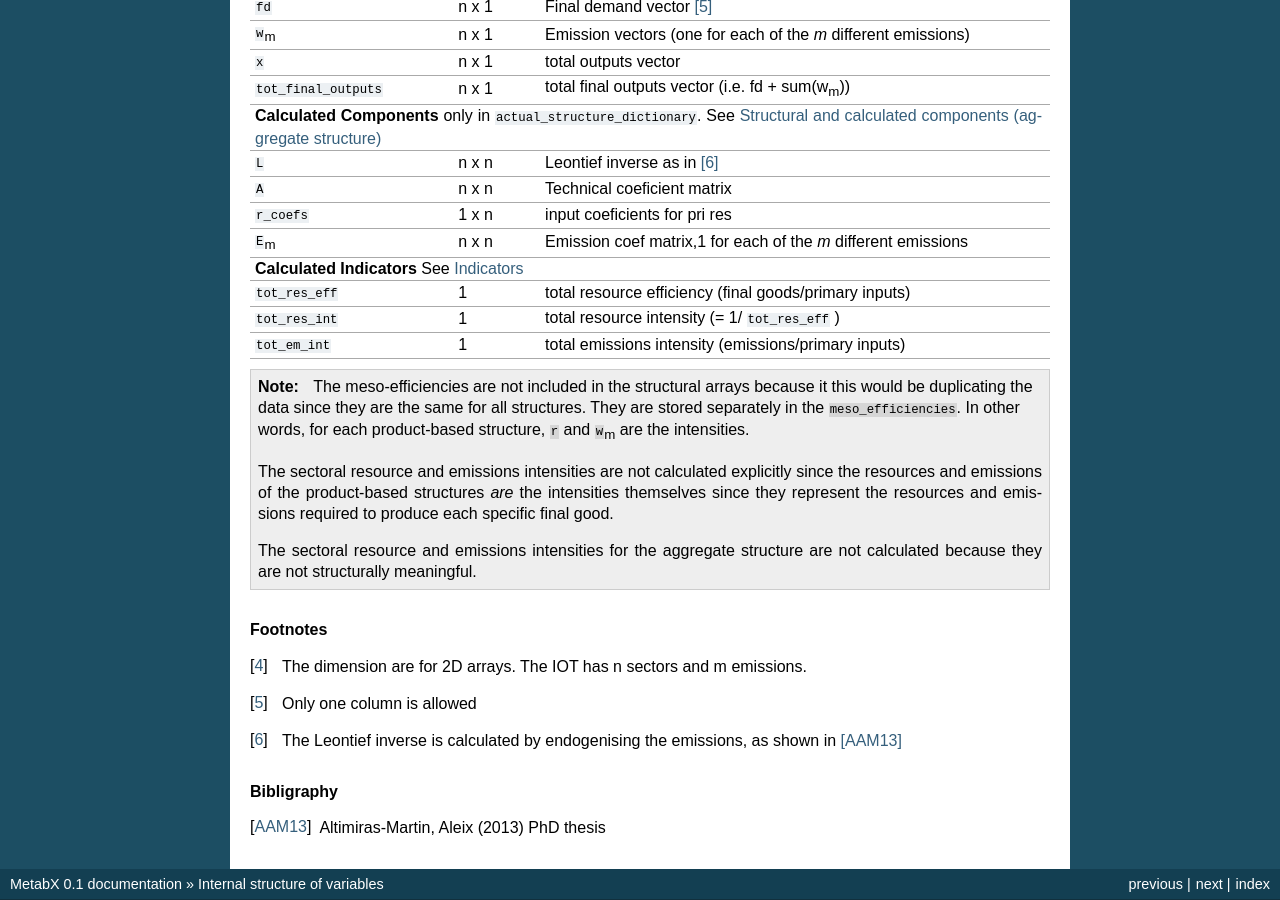
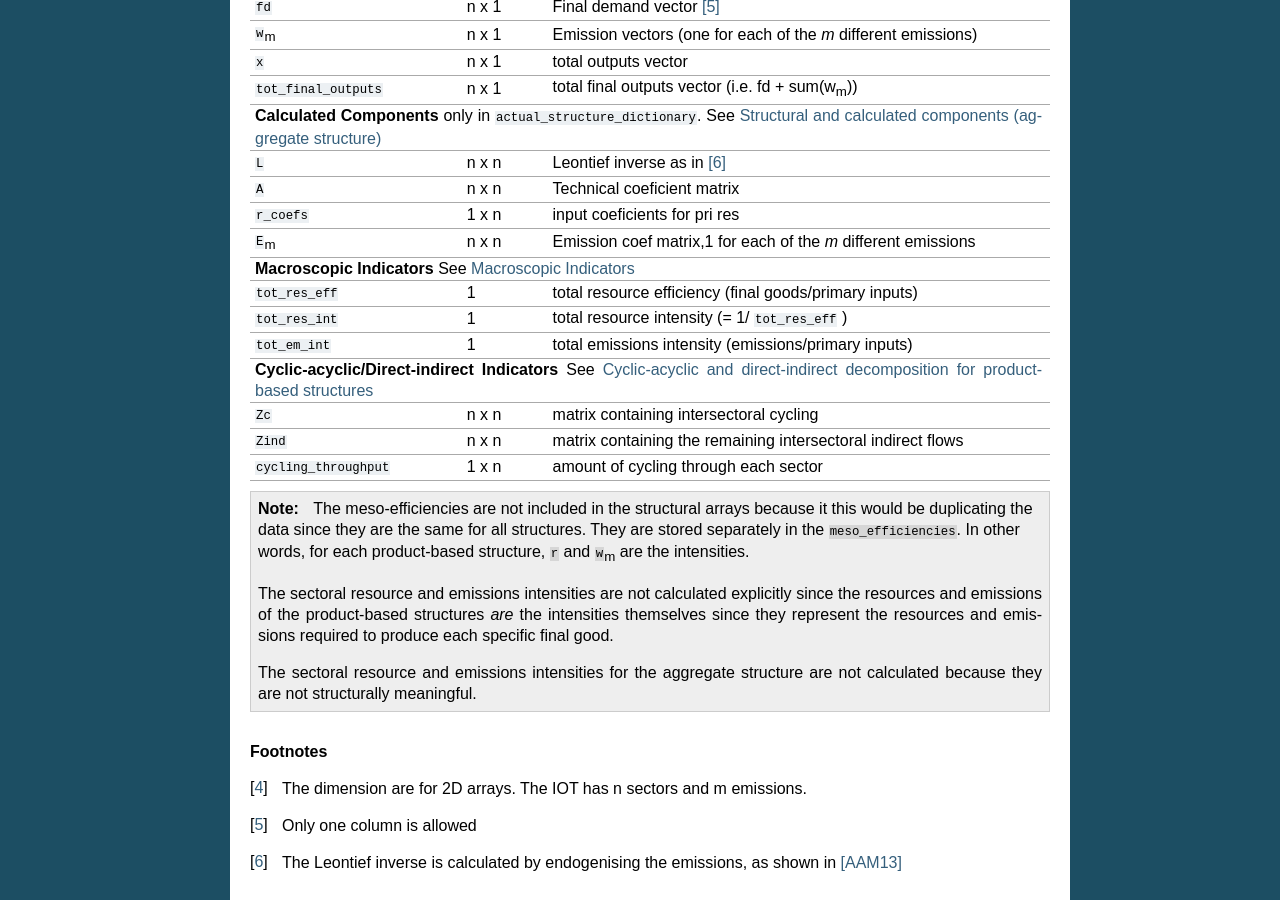
Before and after one commit to Friedsoap/MetabX, a Sphinx documentation site: the page built from DOC/source/internal_data_structure.rst, in a window 1280 px wide and 900 px high, scrolled down 517 px. Built offline with Sphinx 7.4.7, drawn with Linux system fonts in a browser that asks for light colours.

Commit message:
added cycling throughput calculation and in docs

```diff
--- a/DOC/source/calculations.rst
+++ b/DOC/source/calculations.rst
@@ -27,12 +27,14 @@
 
 to fill
 
-.. _indicators:
+.. _macro_ind:
 
-Indicators
-----------
+Macroscopic Indicators
+----------------------
 
 to fill
+
+.. _cy_ac_ind:
 
 Cyclic-acyclic and direct-indirect decomposition for product-based structures
 -----------------------------------------------------------------------------
--- a/DOC/source/internal_data_structure.rst
+++ b/DOC/source/internal_data_structure.rst
@@ -16,50 +16,63 @@
 
 The structure of ``actual_structure_dictionary`` is :
 
-+------------------------+------------+--------------------------------+
-| Key                    | Dim [#1]_  | Content                        |
-+========================+============+================================+
-| **Structural\  Components**  The aggregate structure is              |
-| taken from :ref:`data_input`; the product-based ones calculated in   |
-| :ref:`prod_based_comp`                                               |
-+------------------------+------------+--------------------------------+
-| ``r``                  | 1 x n      |  Primary resources vector      |
-+------------------------+------------+--------------------------------+
-| ``Z``                  | n x n      | Intersectoral matrix           |
-+------------------------+------------+--------------------------------+
-| ``fd``                 | n x 1      |  Final demand vector [#2]_     |
-+------------------------+------------+--------------------------------+
-| ``w``:sub:`m`          | n x 1      | Emission vectors (one for each |
-|                        |            | of the *m* different emissions)|
-+------------------------+------------+--------------------------------+
-| ``x``                  | n x 1      | total outputs vector           |
-+------------------------+------------+--------------------------------+
-| ``tot_final_outputs``  | n x 1      | total final outputs vector     |
-|                        |            | (i.e. fd + sum(w\ :sub:`m`\ )) |
-+------------------------+------------+--------------------------------+
-| **Calculated\  Components** only in ``actual_structure_dictionary``. |
-| See :ref:`agg_comp`                                                  |
-+------------------------+------------+--------------------------------+
-| ``L``                  | n x n      |  Leontief inverse as in [#3]_  |
-+------------------------+------------+--------------------------------+
-| ``A``                  | n x n      | Technical coeficient matrix    |
-+------------------------+------------+--------------------------------+
-| ``r_coefs``            | 1 x n      |  input coeficients for pri res |
-+------------------------+------------+--------------------------------+
-| ``E``:sub:`m`          | n x n      | Emission coef matrix,1 for each|
-|                        |            | of the *m* different emissions |
-+------------------------+------------+--------------------------------+
-| **Calculated\  Indicators** See :ref:`indicators`                    |
-+------------------------+------------+--------------------------------+
-| ``tot_res_eff``        | 1          | total resource efficiency      |
-|                        |            | (final goods/primary inputs)   |
-+------------------------+------------+--------------------------------+
-| ``tot_res_int``        | 1          | total resource intensity       |
-|                        |            | (= 1/ ``tot_res_eff`` )        |
-+------------------------+------------+--------------------------------+
-| ``tot_em_int``         | 1          | total emissions intensity      |
-|                        |            | (emissions/primary inputs)     |
-+------------------------+------------+--------------------------------+
++------------------------+------------+------------------------------------+
+| Key                    | Dim [#1]_  | Content                            |
++========================+============+====================================+
+| **Structural\  Components**  The aggregate structure is                  |
+| taken from :ref:`data_input`; the product-based ones calculated in       |
+| :ref:`prod_based_comp`                                                   |
++------------------------+------------+------------------------------------+
+| ``r``                  | 1 x n      |  Primary resources vector          |
++------------------------+------------+------------------------------------+
+| ``Z``                  | n x n      | Intersectoral matrix               |
++------------------------+------------+------------------------------------+
+| ``fd``                 | n x 1      |  Final demand vector [#2]_         |
++------------------------+------------+------------------------------------+
+| ``w``:sub:`m`          | n x 1      | Emission vectors (one for each     |
+|                        |            | of the *m* different emissions)    |
++------------------------+------------+------------------------------------+
+| ``x``                  | n x 1      | total outputs vector               |
++------------------------+------------+------------------------------------+
+| ``tot_final_outputs``  | n x 1      | total final outputs vector         |
+|                        |            | (i.e. fd + sum(w\ :sub:`m`\ ))     |
++------------------------+------------+------------------------------------+
+| **Calculated\  Components** only in ``actual_structure_dictionary``.     |
+| See :ref:`agg_comp`                                                      |
++------------------------+------------+------------------------------------+
+| ``L``                  | n x n      |  Leontief inverse as in [#3]_      |
++------------------------+------------+------------------------------------+
+| ``A``                  | n x n      | Technical coeficient matrix        |
++------------------------+------------+------------------------------------+
+| ``r_coefs``            | 1 x n      |  input coeficients for pri res     |
++------------------------+------------+------------------------------------+
+| ``E``:sub:`m`          | n x n      | Emission coef matrix,1 for each    |
+|                        |            | of the *m* different emissions     |
++------------------------+------------+------------------------------------+
+| **Macroscopic\  Indicators** See :ref:`macro_ind`                        |
++------------------------+------------+------------------------------------+
+| ``tot_res_eff``        | 1          | total resource efficiency          |
+|                        |            | (final goods/primary inputs)       |
++------------------------+------------+------------------------------------+
+| ``tot_res_int``        | 1          | total resource intensity           |
+|                        |            | (= 1/ ``tot_res_eff`` )            |
++------------------------+------------+------------------------------------+
+| ``tot_em_int``         | 1          | total emissions intensity          |
+|                        |            | (emissions/primary inputs)         |
++------------------------+------------+------------------------------------+
+| **Cyclic-acyclic/Direct-indirect\  Indicators** See :ref:`cy_ac_ind`     |
++------------------------+------------+------------------------------------+
+| ``Zc``                 | n x n      | matrix containing intersectoral    |
+|                        |            | cycling                            |
++------------------------+------------+------------------------------------+
+| ``Zind``               | n x n      | matrix containing the remaining    |
+|                        |            | intersectoral indirect flows       |
++------------------------+------------+------------------------------------+
+| ``cycling_throughput`` | 1 x n      | amount of cycling through each     |
+|                        |            | sector                             |
++------------------------+------------+------------------------------------+
+
+
 
 .. note::
 
```
Also changed, not shown: phymetec.py (+11 -10 lines).
